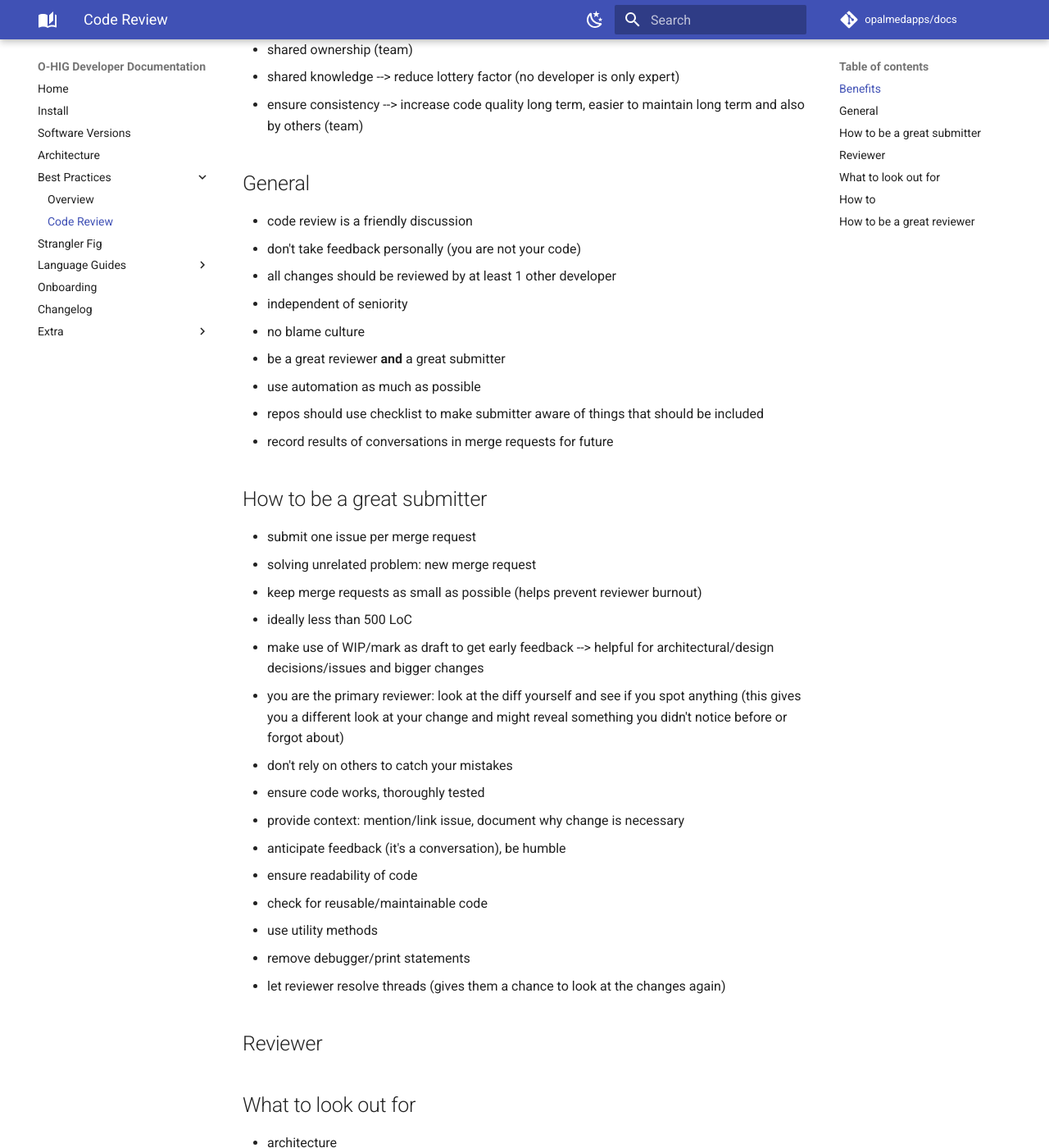
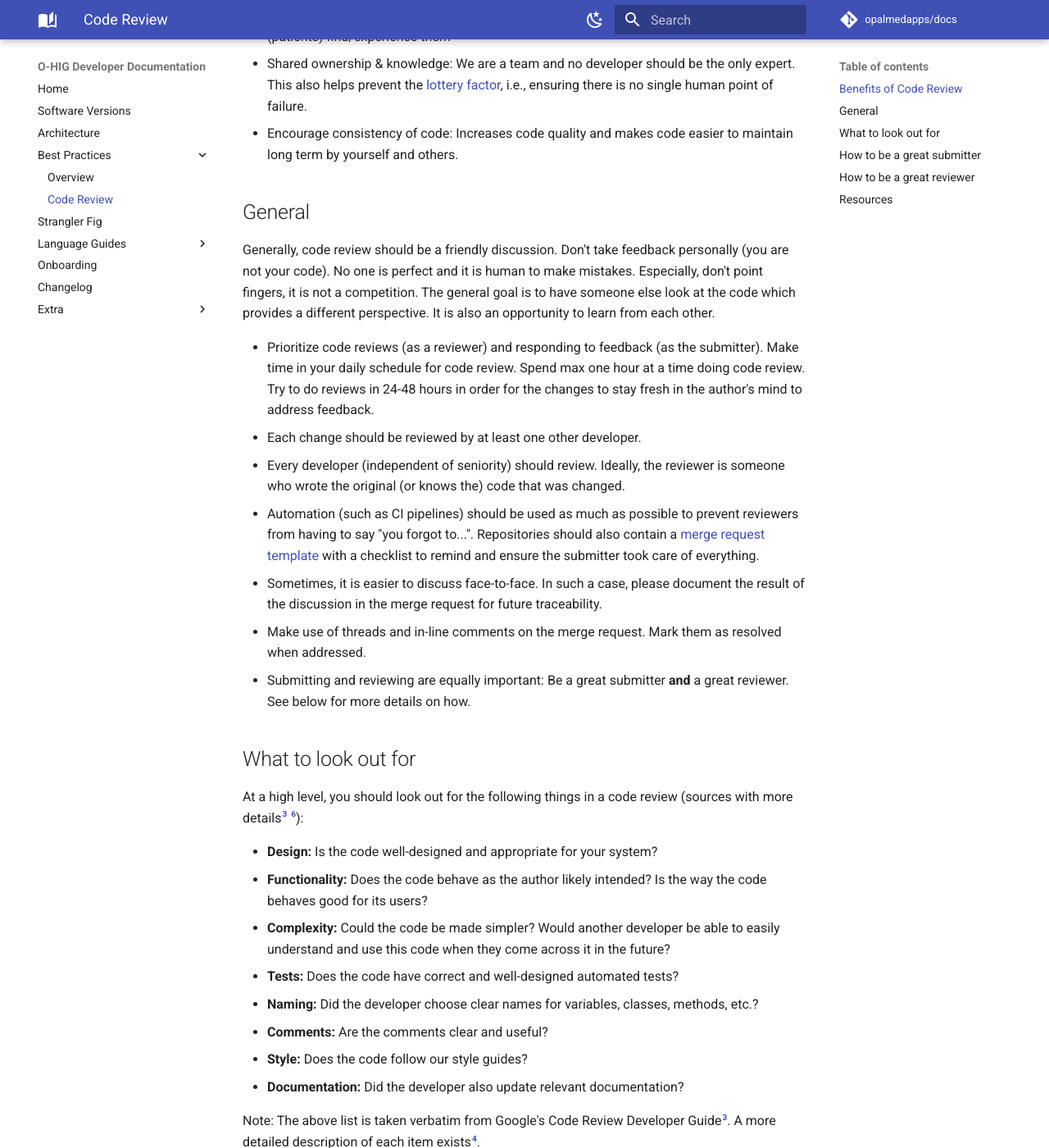
Before and after one commit to opalmedapps/docs, an MkDocs documentation site: the page built from docs/code_review.md, in a window 1280 px wide and 1400 px high, scrolled down 450 px. Shown: the whole window at 82% size. Built offline with MkDocs 1.6.1 and Material for MkDocs 9.7.7, drawn with Linux system fonts in a browser that asks for light colours; comment, search, counter and statistics services are not loaded; some of the changed text lies outside the part shown.

Commit message:
docs: Write out code review guidelines
(cherry picked from commit 049618c1e45bd8263b7825833ae26e6b9461c018)

Co-authored-by: Matthias Schoettle <matthias.schoettle@muhc.mcgill.ca>

```diff
--- a/docs/code_review.md
+++ b/docs/code_review.md
@@ -1,85 +1,88 @@
 # Code Review Guidelines
 
-The goal is to review code before being merged into the main branch (trunk).
+The goal of these guidelines is to provide an overview of best practices and important things to consider during code review. This applies to both the submitter and reviewer. The resources (and additional ones) this was extracted from are provided at the end.
 
-Extracted from:
+## Benefits of Code Review
 
-* https://www.nnja.io/post/2018/2018-djangocon-code-review/ (talk + slides, [newer version of slides](https://www.nnja.io/post/2019/oscon-2019-code-review-skills-for-people/))
-* https://phauer.com/2018/code-review-guidelines/ (also contains a list as "The Code Review Cheat Sheet")
+Code Review is important in order to ensure that any changes get reviewed by one more more other developers before being merged into the codebase.
 
-## Benefits
+In short, the benefits are:
 
-* find bugs & design flaws (before code is done/before customers (patients) find them)
-* shared ownership (team)
-* shared knowledge --> reduce lottery factor (no developer is only expert)
-* ensure consistency --> increase code quality long term, easier to maintain long term and also by others (team)
+* Find bugs & design flaws before the the code is done and especially before customers (patients) find/experience them
+* Shared ownership & knowledge: We are a team and no developer should be the only expert. This also helps prevent the [lottery factor](https://en.wikipedia.org/wiki/Bus_factor), i.e., ensuring there is no single human point of failure.
+* Encourage consistency of code: Increases code quality and makes code easier to maintain long term by yourself and others.
 
 ## General
 
-* code review is a friendly discussion
-* don't take feedback personally (you are not your code)
-* all changes should be reviewed by at least 1 other developer
-* independent of seniority
-* no blame culture
-* be a great reviewer **and** a great submitter
-* use automation as much as possible
-* repos should use checklist to make submitter aware of things that should be included
-* record results of conversations in merge requests for future
+Generally, code review should be a friendly discussion. Don't take feedback personally (you are not your code). No one is perfect and it is human to make mistakes. Especially, don't point fingers, it is not a competition. The general goal is to have someone else look at the code which provides a different perspective. It is also an opportunity to learn from each other.
+
+* Prioritize code reviews (as a reviewer) and responding to feedback (as the submitter). Make time in your daily schedule for code review. Spend max one hour at a time doing code review. Try to do reviews in 24-48 hours in order for the changes to stay fresh in the author's mind to address feedback.
+* Each change should be reviewed by at least one other developer.
+* Every developer (independent of seniority) should review. Ideally, the reviewer is someone who wrote the original (or knows the) code that was changed.
+* Automation (such as CI pipelines) should be used as much as possible to prevent reviewers from having to say "you forgot to...". Repositories should also contain a [merge request template](https://docs.gitlab.com/ee/user/project/description_templates.html#create-a-merge-request-template) with a checklist to remind and ensure the submitter took care of everything.
+* Sometimes, it is easier to discuss face-to-face. In such a case, please document the result of the discussion in the merge request for future traceability.
+* Make use of threads and in-line comments on the merge request. Mark them as resolved when addressed.
+* Submitting and reviewing are equally important: Be a great submitter **and** a great reviewer. See below for more details on how.
+
+## What to look out for
+
+At a high level, you should look out for the following things in a code review (sources with more details[^google] [^codeproject]):
+
+* **Design:** Is the code well-designed and appropriate for your system?
+* **Functionality:** Does the code behave as the author likely intended? Is the way the code behaves good for its users?
+* **Complexity:** Could the code be made simpler? Would another developer be able to easily understand and use this code when they come across it in the future?
+* **Tests:** Does the code have correct and well-designed automated tests?
+* **Naming:** Did the developer choose clear names for variables, classes, methods, etc.?
+* **Comments:** Are the comments clear and useful?
+* **Style:** Does the code follow our style guides?
+* **Documentation:** Did the developer also update relevant documentation?
+
+Note: The above list is taken verbatim from Google's Code Review Developer Guide[^google]. A more detailed description of each item exists[^google-look-for].
 
 ## How to be a great submitter
 
-* submit one issue per merge request
-* solving unrelated problem: new merge request
-* keep merge requests as small as possible (helps prevent reviewer burnout)
-  * ideally less than 500 LoC
-* make use of WIP/mark as draft to get early feedback --> helpful for architectural/design decisions/issues and bigger changes
-* you are the primary reviewer: look at the diff yourself and see if you spot anything (this gives you a different look at your change and might reveal something you didn't notice before or forgot about)
-  * don't rely on others to catch your mistakes
-  * ensure code works, thoroughly tested
-* provide context: mention/link issue, document why change is necessary
-* anticipate feedback (it's a conversation), be humble
-* ensure readability of code
-* check for reusable/maintainable code
-* use utility methods
-* remove debugger/print statements
-* let reviewer resolve threads (gives them a chance to look at the changes again)
+The following is a short summary of how to be a great submitter (sources with more details[^talk] [^phauer]):
 
-## Reviewer
-
-## What to look out for
-
-* architecture
-* design
-* logic
-* tests
-* smaller stuff (syntax, naming, ...)
-
-## How to
-
-* comment on merge request
-  * use threads for general comments (so they can be marked as resolved)
-  * use in-line comments on code when referring to particular lines of code (single or multiple lines)
-* when submitter adjusts, you can look at the diff in the thread
-  * mark as resolved
+* **One concern:** Submit one issue per merge request. If you solve an unrelated problem, create a new merge request.
+* **Small MRs:** Keep merge requests as small as possible to lower barrier to start review. It also helps prevent reviewer burnout. Strive for less than 500 lines. If the work is too big, try to split it into smaller (logical) pieces.
+* **Get feedback early:** Make use of Draft merge requests to show your work in progress and get early feedback. This is especially helpful for architectural and design decisions to show the direction you are going in (before fully doing it) and ensuring that this is the right direction.
+* **Primary reviewer: YOU:** You are the primary reviewer. Don't rely on others to catch your mistakes, ensure your code works and is thoroughly tested. It can be very helpful to look at your changes from a different perspective, i.e., looking at the changes in the merge request yourself and see if you spot anything. This different look at your code might reveal something you didn't notice before.
+* **Context:** Provide context in your merge request. Mention/link the ticket you addressed and document how you addressed it. Point out any open issues or side-effects.
+* **Anticipate feedback:** It is a conversation. Be humble, acknowledge that everyone makes mistakes. Don't take it personally, you are not your code.
+* **Checklist:** Try using your own checklist to check for general things to ensure and for things that come up frequently in your reviews.
+    * Ensure readability of code
+    * Check for reusable code and utility methods
+    * Remove debugger/print statements
+    * Is the code maintainable, scalable, secure, resilient?
 
 ## How to be a great reviewer
 
-* have empathy
-* be objective ("this method is missing ..." instead of "you forgot to ...")
-  * talk about code, not the coder
-  * use "I ..."
-* ask questions, don't give answers
-* offer suggestions
-* terms to avoid
-  * simply
-  * easily
-  * just
-  * obviously
-  * well, actually
-* have clear feedback
-  * support your opinion with how & why
-  * link to supporting documentation/articles
-* compliment good work & great ideas
-* "the goal is better code, not "exactly the code you would have written""
-* use "nit:"/"nit-pick:" for nit-picks
-* try to do reviews in 24-48 hours (helps the change stay fresh in the submitters mind to address feedback)
+The following is a short summary of how to be a great submitter (sources with more details[^talk] [^phauer]):
+
+* **Clear Feedback:** Provide clear and actionable feedback. Opinions need to be strongly supported. Share how and why a change is necessary and back it up with supporting documentation, articles etc.
+* **Be Objective:** Talk about the code, not the coder ("This method is missing ..." instead of "You forgot to ..."). It is harder to take it personally and prevents finger-pointing. Have empathy.
+* **Use I-Messages**: Formulate your feedback from your point of view by expressing your personal thoughts and impressions. Use sentences that start with "I ..." (I suggest, I think, For me, etc.).
+* **Ask Questions:** Ask questions instead of giving answers. It feels less like criticism, can trigger a thought process, and the submitter can explain the rationale.
+* **Offer Suggestions:** Phrase suggestions accordingly, e.g., "It might be easier to ...", "We tend to do it this way ...". Make suggestions clear but accept that there are different solutions.
+* **Praise:** Don't forget to express your appreciation when you see something good. Compliment good work & great ideas.
+* **Avoid:** Avoid the following terms: Simply, Easily, Just, Obviously, Well, actually ... No one writes bad code on purpose. This is also an opportunity to learn from each other and grow.
+* **Don't be a perfectionist:** Don't let perfect get in the way of perfectly acceptable. "The goal is better code, not 'exactly the code you would have written'"[^twitter]. Google's Guide[^google] states:
+
+    > In general, reviewers should favor approving a CL once it is in a state where it definitely improves the overall code health of the system being worked on, even if the CL isn’t perfect.
+
+* **Nit-pick is OK:** Nit-picking is ok. Save them for last (after all major concerns are addressed). Prefix these comments with "nit:" to convey this to the submitter.
+
+## Resources
+
+All referenced sources can be found as footnotes at the bottom of this page. The below list contains extra resources that may be of interest:
+
+* Talk: Amazing Code Reviews: Creating a Superhero Collective • Alejandro Lujan • GOTO 2019: https://www.youtube.com/watch?v=ly86Wq_E18o
+* How to Make Good Code Reviews Better - Stack Overflow Blog: https://stackoverflow.blog/2019/09/30/how-to-make-good-code-reviews-better/
+* Best Practices for Code Review | SmartBear: https://smartbear.com/learn/code-review/best-practices-for-peer-code-review/
+
+[^talk]: Presentation and slides on "Code Review Skills for Pythonistas": https://www.nnja.io/post/2018/2018-djangocon-code-review/
+[^phauer]: Code Review Guidelines for Humans: https://phauer.com/2018/code-review-guidelines/
+[^google]: Code Review Developer Guidelines - Google: https://google.github.io/eng-practices/review/
+[^google-look-for]: What to look for in code review - Google: https://google.github.io/eng-practices/review/reviewer/looking-for.html
+[^twitter]: Rebecca's Rules for Constructive Code Reviews - Twitter: https://twitter.com/i_a_r_n_a/status/623922369376202758
+[^codeproject]: Code review guidelines - Code Project: https://www.codeproject.com/Articles/524235/Codeplusreviewplusguidelines
--- a/mkdocs.yml
+++ b/mkdocs.yml
@@ -14,7 +14,6 @@ copyright: Copyright &copy; 2022 Opal Health Informatics Group (O-HIG)
 # Content
 nav:
   - Home: index.md
-  - Install: install.md
   - Software Versions: software_versions.md
   - Architecture: architecture.md
   - Best Practices:
```
